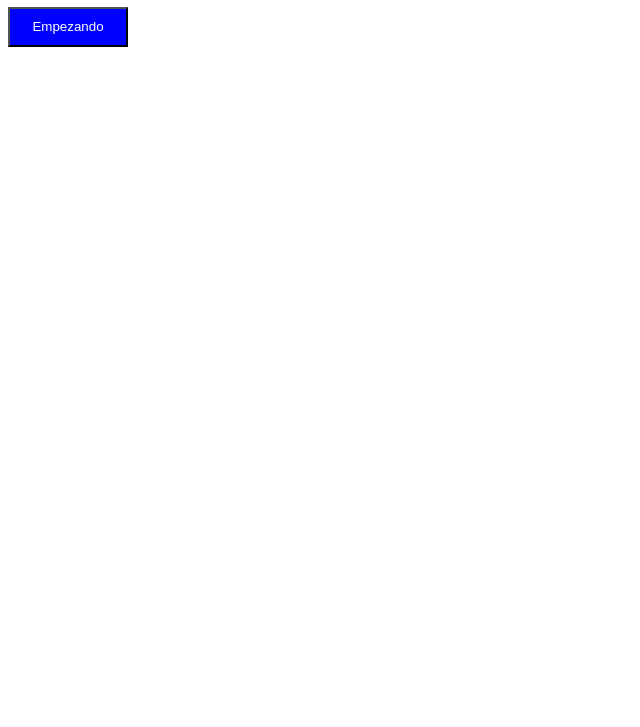
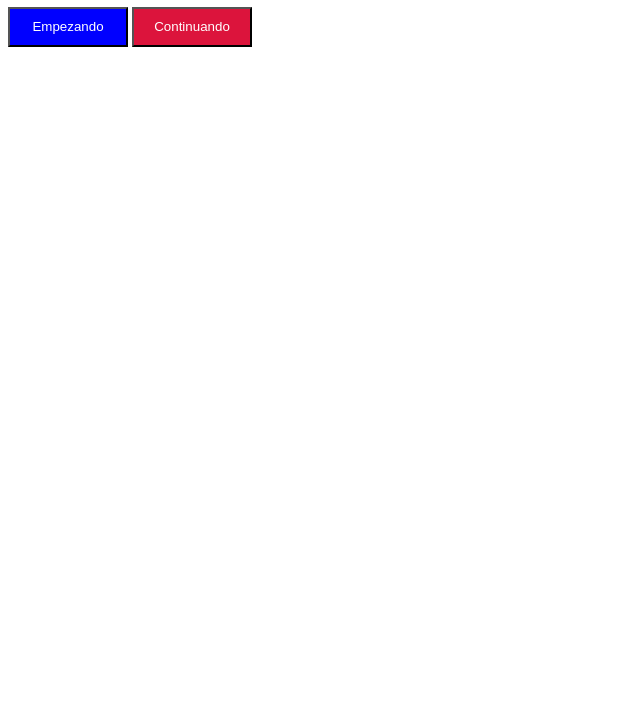
Before and after one commit to cuchujero/desafioLatam, a plain HTML site: page index.html in a window 1280 px wide. Shown: the part 73-800 px from the top of the page, without its empty margins (0-640 px from the left). Drawn offline with Linux system fonts and the light colour scheme.

Commit message:
Creacion de nuevo boton

```diff
--- a/index.html
+++ b/index.html
@@ -9,5 +9,6 @@
 <body>
     <h1> Prueba GIT </h1>
     <button class="b1"> Empezando </button>
+    <button class="b2"> Continuando </button>
 </body>
 </html>
--- a/styles.css
+++ b/styles.css
@@ -4,3 +4,11 @@
     width: 120px;
     height: 40px;
 }
+
+
+.b2{
+    background-color: crimson;
+    color: white;
+    width: 120px;
+    height: 40px;
+}
```
